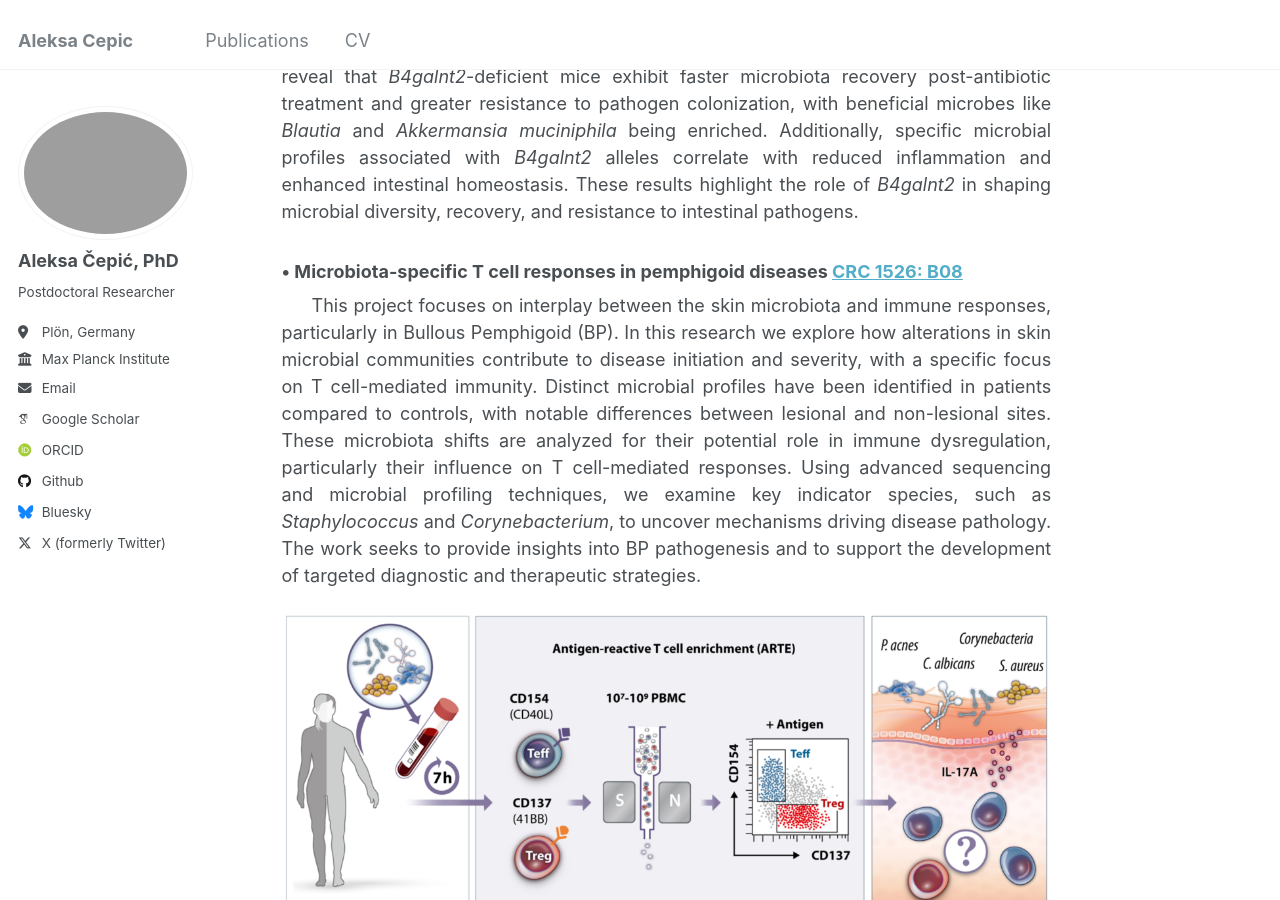
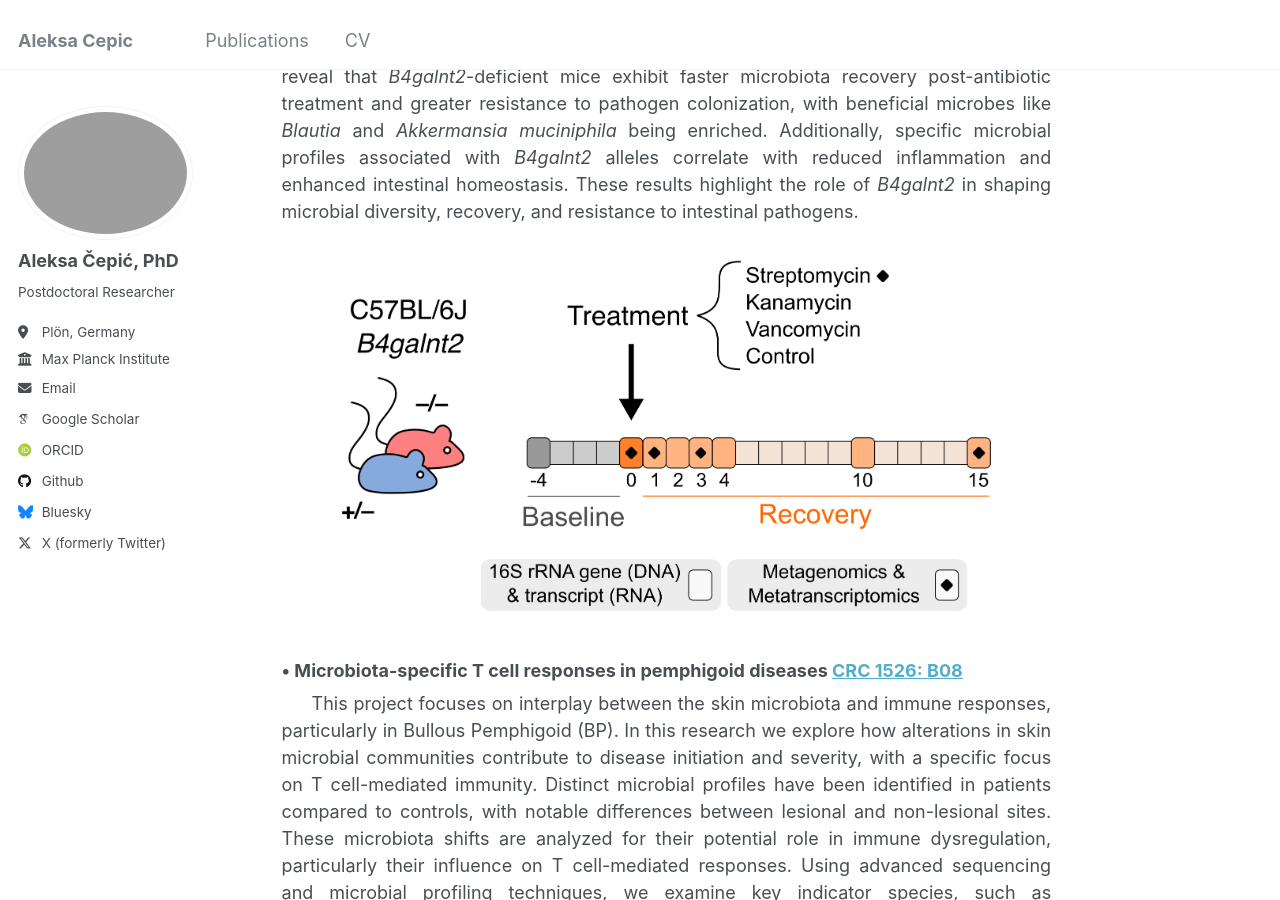
Before and after one commit to drcepic/drcepic.github.io, a Jekyll site: the page built from _pages/about.md, in a window 1280 px wide and 900 px high, scrolled down 843 px. Built offline with Jekyll 4.4.1, drawn with Linux system fonts in a browser that asks for light colours; some web fonts are replaced.

Commit message:
Update about.md

```diff
--- a/_pages/about.md
+++ b/_pages/about.md
@@ -44,6 +44,8 @@ Through metagenomic sequencing and bioinformatics, I aim to understand how gut a
 The gut microbiota, a complex community of microorganisms, plays an important roles in nutrient metabolism, immune development, and pathogen defense. Differential expression of the <em>B4galnt2</em> gene influences these microbial communities, affecting host susceptibility to infections such as <em>Salmonella</em> Typhimurium. This research explores how <em>B4galnt2</em> expression impacts gut microbiota dynamics, particularly after antibiotic treatment and during infection, using shotgun metagenomic sequencing. Our findings reveal that <em>B4galnt2</em>-deficient mice exhibit faster microbiota recovery post-antibiotic treatment and greater resistance to pathogen colonization, with beneficial microbes like <em>Blautia</em> and <em>Akkermansia muciniphila</em> being enriched. Additionally, specific microbial profiles associated with <em>B4galnt2</em> alleles correlate with reduced inflammation and enhanced intestinal homeostasis. These results highlight the role of <em>B4galnt2</em> in shaping microbial diversity, recovery, and resistance to intestinal pathogens.
 </p>
 
+<img align="center" src="../images/B4galnt2_experiment.png">
+
 ### • Microbiota-specific T cell responses in pemphigoid diseases [CRC 1526: B08](https://www.sfb1526.uni-luebeck.de/research/research-area-b/project-b08.html)
 
 <p style="text-align: justify; text-indent: 30px;">
```
